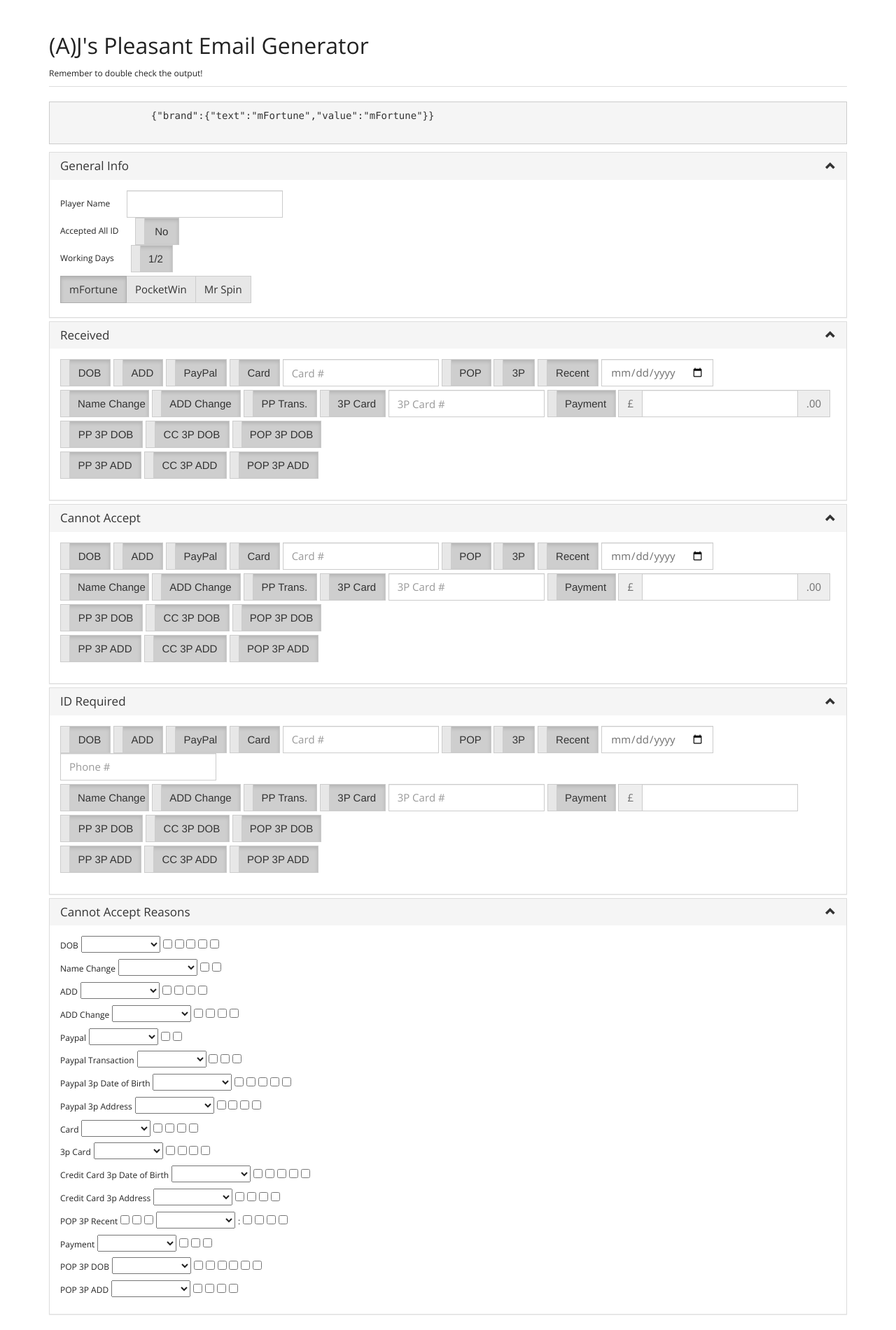
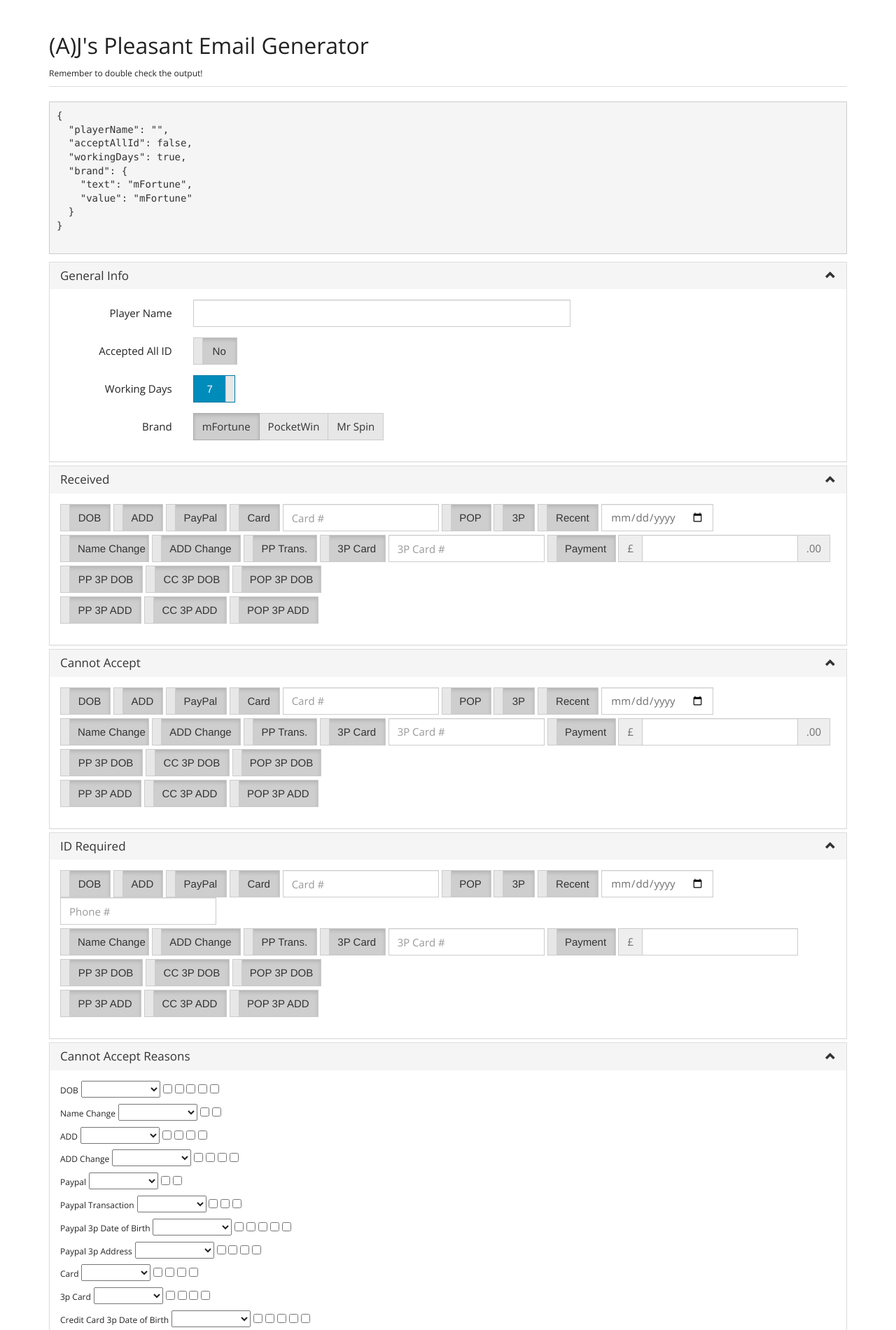
Before and after one commit to LinkuJX/AJ-Email, a PHP site: page / in a window 1280 px wide. Shown: the part 45-1945 px from the top of the page at 70% size. Run offline with PHP 8.4, Linux system fonts and the light colour scheme.

Commit message:
Improves General Info area

```diff
--- a/AJ-Email/css/site.css
+++ b/AJ-Email/css/site.css
@@ -39,18 +39,14 @@ body {
     margin-right: 20px;
 }
 
-label {
-    display: inline-block;
-    float: middle;
-    clear: left;
-    text-align: right;
-}
-
 input {
   display: inline-block;
-  float: middle;
 }
 
 .btn-sm > .toggle-group {
     top: -3px;
 }
+
+label.control-label {
+    font-size: 15px;
+}
--- a/AJ-Email/index.html
+++ b/AJ-Email/index.html
@@ -48,7 +48,7 @@
 
 		<form ng-controller="EmailCtrl">
             <pre>
-                {{email}}
+{{email | json}}
             </pre>
 			<div class="panel-group">
 				<div class="panel panel-default">
--- a/AJ-Email/js/apps/controllers/emailController.js
+++ b/AJ-Email/js/apps/controllers/emailController.js
@@ -25,6 +25,9 @@ function EmailCtrl($scope, $http) {
     ];
 
     $scope.email = {
+        playerName: '',
+        acceptAllId: false,
+        workingDays: true,
         brand: {},
     }
 
--- a/AJ-Email/templates/general-info.html
+++ b/AJ-Email/templates/general-info.html
@@ -1,23 +1,30 @@
-<div class="artificial-row form-inline">
-    <div>
-        <label for="accepted-all-id-input" class="input-label">Player Name</label>
-        <input type="text" class="form-control" ng-model="playerName">
+<div class="form-horizontal">
+    <div class="form-group">
+        <label for="input-player-name" class="col-sm-2 control-label">Player Name</label>
+        <div class="col-sm-6">
+            <input id="input-player-name" type="text" class="form-control" ng-model="email.playerName">
+        </div>
     </div>
-    <div>
-        <label for="accepted-all-id-input" class="input-label">Accepted All ID</label>
-        <toggle ng-model="acceptAllId" ng-change="changed()" on="Yes" off="No"></toggle>
+    <div class="form-group">
+        <label for="accepted-all-id-input" class="col-sm-2 control-label">Accepted All ID</label>
+        <div class="col-sm-6">
+            <toggle ng-model="email.acceptAllId" ng-change="changed()" on="Yes" off="No"></toggle>
+        </div>
     </div>
-    <div>
-        <label for="working-days-input" class="input-label">Working Days</label>
-        <toggle ng-model="workingDays" ng-change="changed()" on="7" off="1/2"></toggle>
+    <div class="form-group">
+        <label for="working-days-input" class="col-sm-2 control-label">Working Days</label>
+        <div class="col-sm-6">
+            <toggle ng-model="email.workingDays" ng-change="changed()" on="7" off="1/2"></toggle>
+        </div>
     </div>
-</div>
-<div class="artificial-row">
-    <div class="btn-group" id="brand">
-        <button class="btn btn-default"
+    <div class="form-group">
+        <label class="col-sm-2 control-label">Brand</label>
+        <div class="col-sm-6 btn-group" id="brand">
+            <button class="btn btn-default"
                 ng-repeat="brand in brands"
                 ng-click="setBrand(brand)"
                 ng-class="{active:brand==email.brand}"
                 btn-radio="{{brand.value}}">{{brand.text}}</button>
+        </div>
     </div>
 </div>
```
